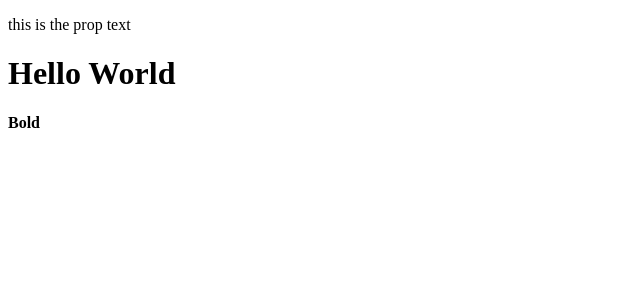
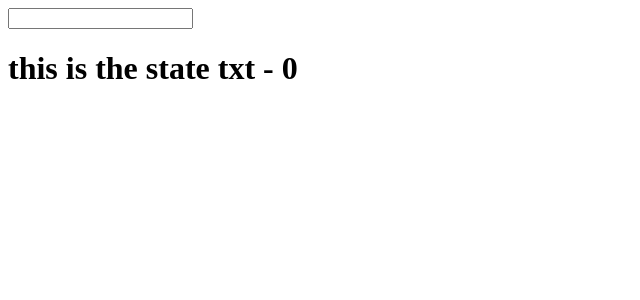
Before and after one commit to goqadze/React-Redux-Courses, a React (Create React App) app in the folder react-app/: page / in a window 1280 px wide. Shown: the top 300 px of the page, without its empty margins (0-640 px from the left). Built offline with nearby package versions, Linux system fonts and the light colour scheme.

Commit message:
Manage React Component State with setState

```diff
--- a/react-app/src/App.js
+++ b/react-app/src/App.js
@@ -2,13 +2,25 @@
 import PropTypes from 'prop-types';
 
 class App extends React.Component{
+
+	constructor(){
+		super();
+		this.state = {
+			txt: 'this is the state txt',
+			cat: 0
+		}
+	}
+
+	update(e){
+		this.setState({txt: e.target.value})
+	}
+
 	render(){
-		let txt = this.props.txt;
 		return (
 			<div>
-				<p>{txt}</p>
-				<h1>Hello World</h1>
-				<b>Bold</b>
+				<input type="text"
+					onChange={this.update.bind(this)}	/>
+				<h1>{this.state.txt} - { this.state.cat }</h1>
 			</div>
 		)
 	}
```
